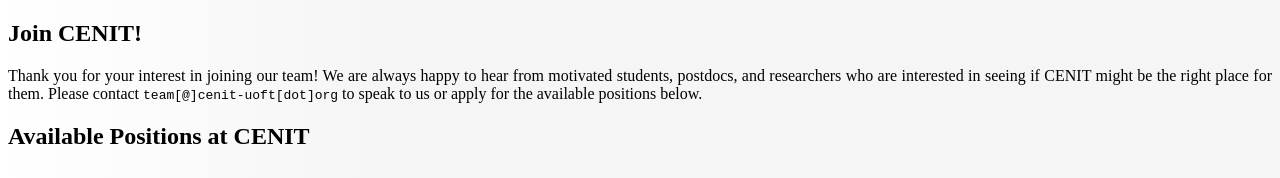
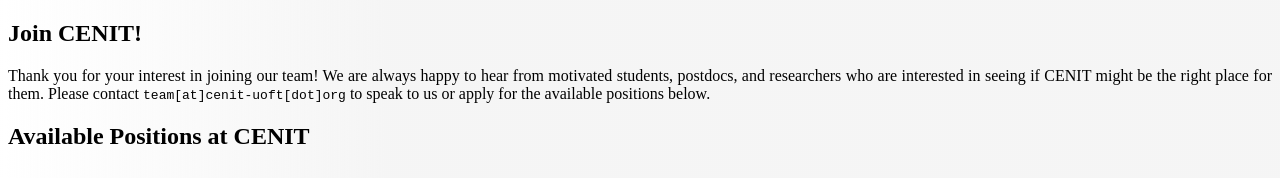
Before and after one commit to cenit-uoft/outreach, a Next.js app: page /position in a window 1280 px wide. Shown: the top 178 px of the page. Built offline with nearby package versions, Linux system fonts and the light colour scheme; no server answers.

Commit message:
updating the email address

```diff
--- a/pages/contact.mdx
+++ b/pages/contact.mdx
@@ -21,7 +21,7 @@
 
 ## Contact Us
 If you are interested in collaborating with us or would like to learn more about our reseach projects,
-please feel free to contact us at `team[@]cenit-uoft[dot]org` .
+please feel free to contact us at `team[at]cenit-uoft[dot]org` .
 If you are interested in joining CENIT, we are always looking for motivated and talented individuals.
 Open positions are listed on our <a href="position" target="_blank" rel="noopener noreferrer" className="font-bold text-[#35538E] hover:underline"> Open Positions page </a>.
 
--- a/pages/position.mdx
+++ b/pages/position.mdx
@@ -21,7 +21,7 @@
   Thank you for your interest in joining our team!
   We are always happy to hear from motivated students, postdocs, and researchers who are interested in seeing
   if CENIT might be the right place for them.
-  Please contact `team[@]cenit-uoft[dot]org` to speak to us or apply for the available positions below.
+  Please contact `team[at]cenit-uoft[dot]org` to speak to us or apply for the available positions below.
 </div>
 
 ## Available Positions at CENIT
```
